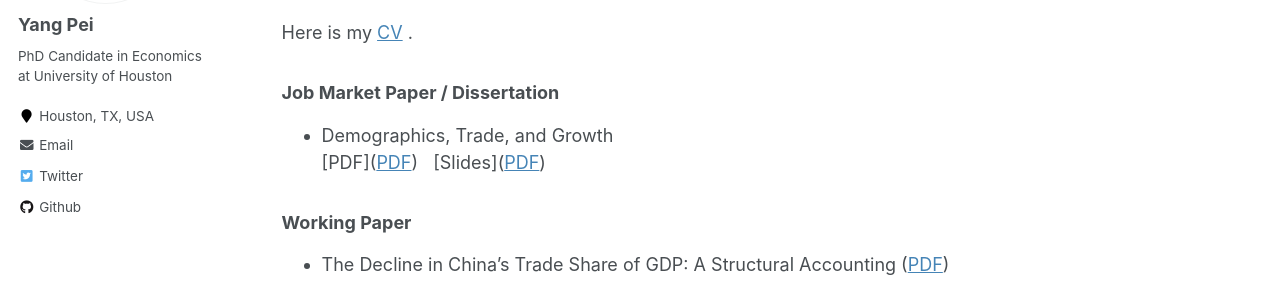
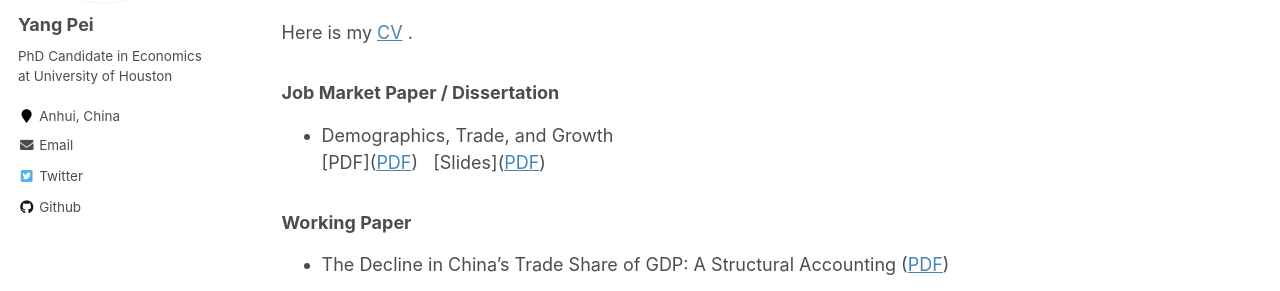
Before and after one commit to ypei1/ypei1.github.io, a Jekyll site: the page built from _pages/about.md, in a window 1280 px wide. Shown: the part 345-636 px from the top of the page. Built offline with Jekyll 4.4.1, drawn with Linux system fonts in a browser that asks for light colours; comment, search, counter and statistics services are not loaded.

Commit message:
Update _config.yml

```diff
--- a/_config.yml
+++ b/_config.yml
@@ -92,7 +92,7 @@ author:
   name             : "Yang Pei"
   avatar           : "profile.png"
   bio              : "PhD Candidate in Economics at University of Houston"
-  location         : "Houston, TX, USA"
+  location         : "Anhui, China"
   employer         :
   pubmed           :
   googlescholar    :
```
